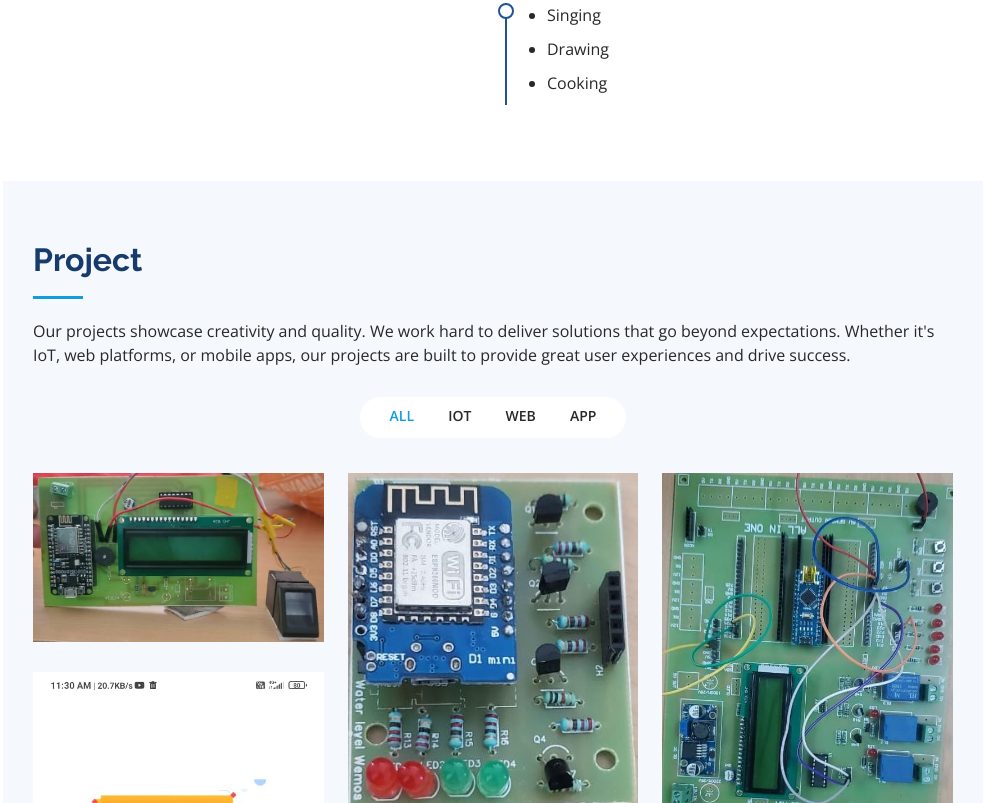
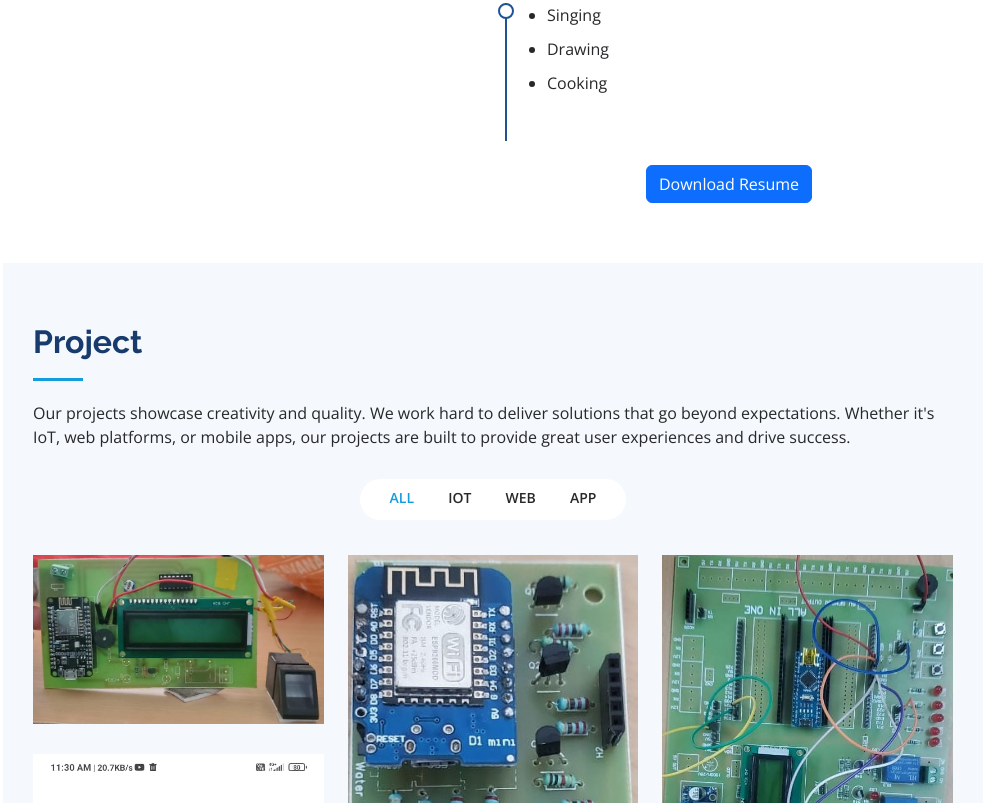
Before and after one commit to tamil1706/tamil, a plain HTML site: page index.html in a window 1280 px wide. Shown: the part 4796-5599 px from the top of the page, without its empty margins (297-1280 px from the left). Drawn offline with nearby package versions, Linux system fonts and the light colour scheme.

Commit message:
Update index.html

```diff
--- a/index.html
+++ b/index.html
@@ -424,6 +424,9 @@ and make a positive impact through cutting-edge solutions
                 <li>Cooking</li>
               </ul>
             </div>
+             <div class="text-center mt-4">
+              <a href="img/resume.pdf" class="btn btn-primary" download>Download Resume</a>
+          </div>
 
           </div>
         </div>
```
